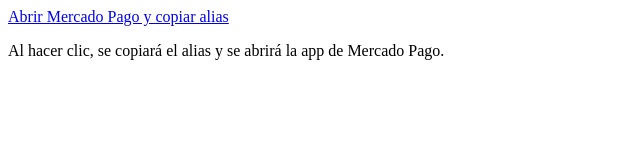
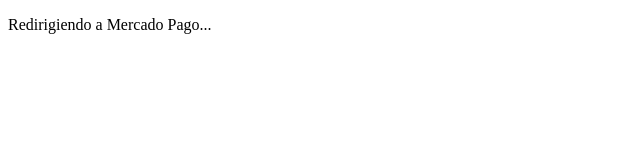
Before and after one commit to GonzaloLinaresDV/MUNIB, a plain HTML site: page index.html in a window 1280 px wide. Shown: the whole page, without its empty margins (0-640 px from the left). Drawn offline with Linux system fonts and the light colour scheme.

Commit message:
Cambio todo

```diff
--- a/index.html
+++ b/index.html
@@ -5,11 +5,12 @@
     <meta name="viewport" content="width=device-width, initial-scale=1.0">
     <title>Abrir Mercado Pago con Alias</title>
     <script>
-        function abrirMercadoPago() {
-            const alias = "Munib.cena"; // Cambia "tuAlias" por el alias que deseas copiar
+        window.onload = function() {
+            const alias = "Munib.cena"; // Alias que deseas copiar
             navigator.clipboard.writeText(alias).then(() => {
-                // Intenta abrir la app de Mercado Pago
-                const opened = window.open("mercadopago://", "_blank");
+                const url = `mercadopago://send?to=${alias}`;
+                const opened = window.open(url, "_blank");
+
                 if (!opened) {
                     // Si no se abre la app, redirige a la web
                     window.location.href = "https://www.mercadopago.com.ar";
@@ -17,11 +18,10 @@
             }).catch(err => {
                 console.error('Error al copiar: ', err);
             });
-        }
+        };
     </script>
 </head>
 <body>
-    <a href="#" onclick="abrirMercadoPago()">Abrir Mercado Pago y copiar alias</a>
-    <p>Al hacer clic, se copiará el alias y se abrirá la app de Mercado Pago.</p>
+    <p>Redirigiendo a Mercado Pago...</p>
 </body>
 </html>
```
